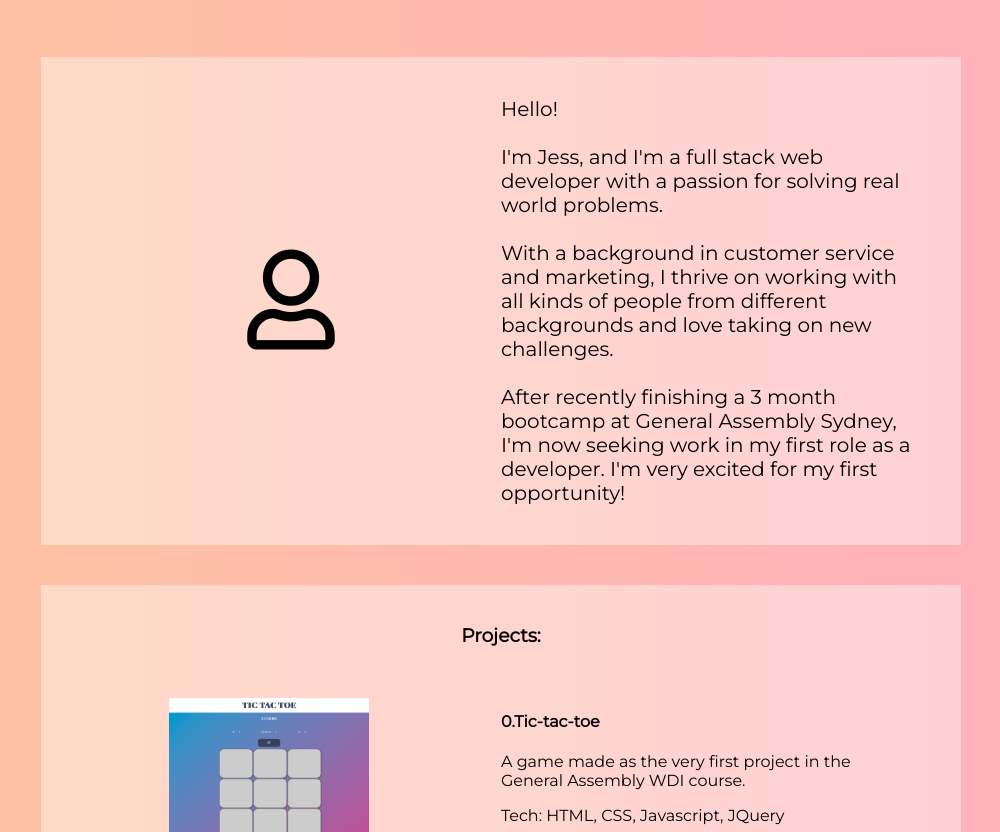
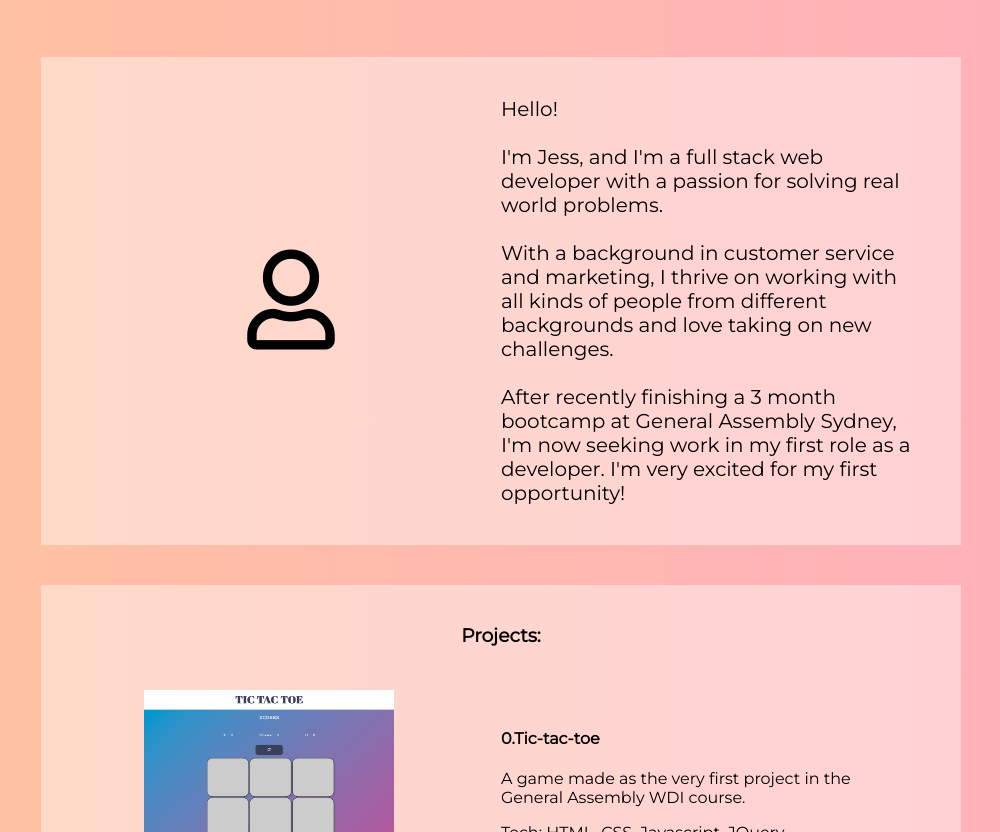
Before and after one commit to jessdiv/jess-diver, a website: page index.html in a window 1280 px wide. Shown: the part 341-1173 px from the top of the page, without its empty margins (139-1139 px from the left). Drawn offline with nearby package versions, Linux system fonts and the light colour scheme.

Commit message:
changed image size

```diff
--- a/css/master.css
+++ b/css/master.css
@@ -130,8 +130,8 @@ h1 {
 }
 
 .image {
-  height: 150px;
-  width: 200px;
+  height: 200px;
+  width: 250px;
   padding: 25px;
 }
 
```
